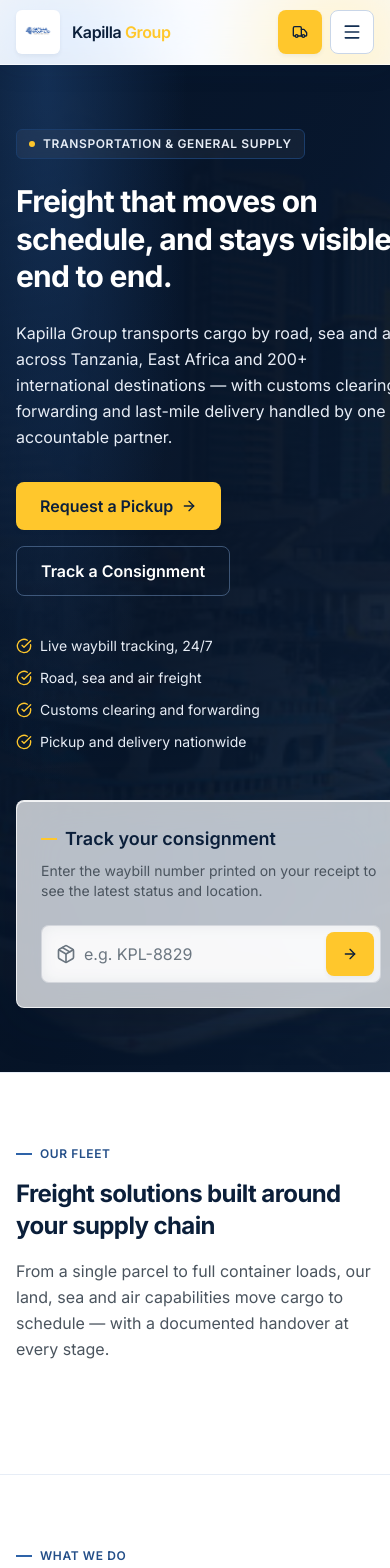
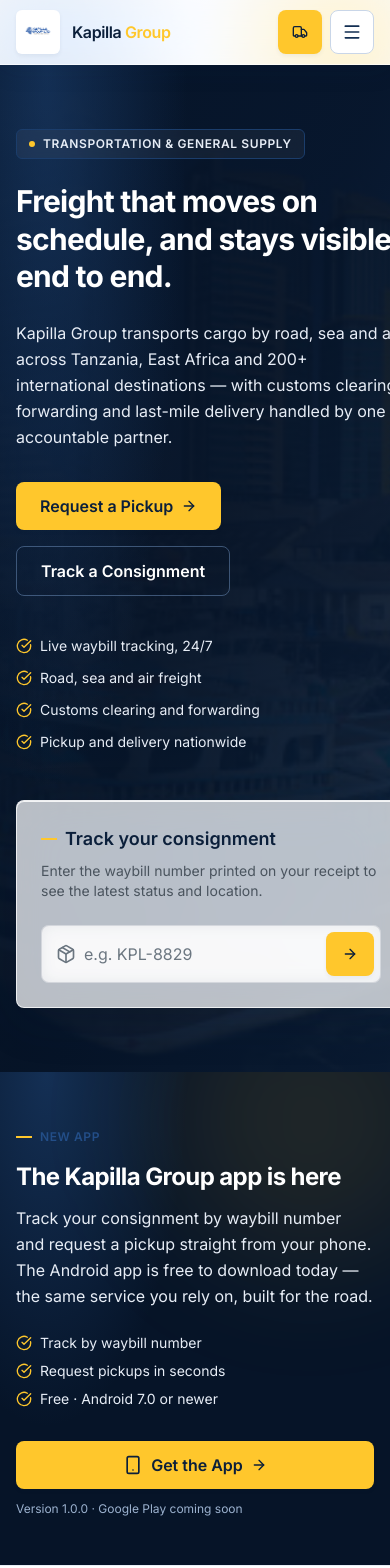
Before and after one commit to kingkai12-hub/KAPILLA, a Next.js app: page / in a window 390 px wide. Shown: the top 1568 px of the page. Built offline with nearby package versions, Linux system fonts and the light colour scheme.

Commit message:
feat(web): promote the app in header, footer and a home promo band
Add Get the App calls-to-action to the desktop header, mobile menu and footer, plus an on-page promo section announcing the new Android app and linking to /download.

```diff
--- a/components/WebHomeClient.tsx
+++ b/components/WebHomeClient.tsx
@@ -22,6 +22,7 @@ import {
   Package,
   Plane,
   Ship,
+  Smartphone,
   Truck,
   X,
   Zap,
@@ -92,6 +93,7 @@ const BTN_PADDING_INPUT = 'px-4 py-2.5';
 const BTN_PRIMARY = `${BTN} bg-accent text-navy-900 shadow-soft hover:bg-accent-dark hover:shadow-soft-lg`;
 const BTN_GHOST_DARK = `${BTN} border border-navy-400/60 text-white hover:bg-navy-800 focus-visible:outline-accent`;
 const BTN_QUIET = `${BTN} border border-navy-200 bg-white text-navy-800 hover:border-navy-400 hover:bg-navy-50`;
+const BTN_DARK = `${BTN} bg-navy-800 text-white shadow-soft hover:bg-navy-900 hover:shadow-soft-lg focus-visible:outline-accent`;
 
 const FOCUS_DARK = 'focus-visible:outline-accent';
 
@@ -846,6 +848,14 @@ export default function WebHomeClient({
                   <span className="hidden md:inline">Request a Pickup</span>
                 </button>
                 <Link
+                  href="/download"
+                  className={cn(BTN_DARK, 'hidden md:flex px-5 py-2.5 text-sm')}
+                  aria-label="Download the Kapilla Group app"
+                >
+                  <Smartphone aria-hidden="true" className="h-4 w-4" />
+                  <span>Get the App</span>
+                </Link>
+                <Link
                   href="/staff/login"
                   className={cn(BTN_QUIET, 'hidden md:flex px-5 py-2.5 text-sm')}
                   aria-label="Staff portal"
@@ -909,6 +919,15 @@ export default function WebHomeClient({
                       Staff Portal
                     </Link>
                   </div>
+                  <Link
+                    href="/download"
+                    onClick={() => setIsMenuOpen(false)}
+                    className={cn(BTN_DARK, 'mt-3 w-full px-4 py-3 text-sm')}
+                    aria-label="Download the Kapilla Group app"
+                  >
+                    <Smartphone aria-hidden="true" className="h-4 w-4" />
+                    <span>Get the App</span>
+                  </Link>
                 </motion.div>
               )}
             </AnimatePresence>
@@ -1255,6 +1274,63 @@ export default function WebHomeClient({
             )}
           </AnimatePresence>
 
+          {/* App promotion — announces the new Kapilla Group mobile app */}
+          <section className="relative isolate bg-navy-950 overflow-hidden scroll-mt-20">
+            <DarkBackdrop />
+            <div
+              aria-hidden="true"
+              className="pointer-events-none absolute -right-16 -top-24 h-72 w-72 rounded-full bg-accent/10 blur-3xl"
+            />
+            <div className={cn(CONTAINER, 'relative py-12 lg:py-16')}>
+              <div className="flex flex-col gap-8 lg:flex-row lg:items-center lg:justify-between lg:gap-16">
+                <motion.div
+                  initial={{ opacity: 0, y: 16 }}
+                  whileInView={{ opacity: 1, y: 0 }}
+                  viewport={{ once: true }}
+                  transition={{ duration: 0.5 }}
+                  className="max-w-2xl"
+                >
+                  <Eyebrow onDark>New app</Eyebrow>
+                  <h2 className="mt-4 text-2xl font-bold tracking-tight text-white md:text-3xl">
+                    The Kapilla Group app is here
+                  </h2>
+                  <p className={cn(LEAD, 'mt-3 text-pretty')}>
+                    Track your consignment by waybill number and request a pickup straight from your
+                    phone. The Android app is free to download today — the same service you rely on,
+                    built for the road.
+                  </p>
+                  <ul className="mt-6 flex flex-wrap gap-x-6 gap-y-2 text-sm text-navy-100">
+                    {[
+                      'Track by waybill number',
+                      'Request pickups in seconds',
+                      'Free · Android 7.0 or newer',
+                    ].map((item) => (
+                      <li key={item} className="flex items-center gap-2">
+                        <CheckCircle aria-hidden="true" className="h-4 w-4 shrink-0 text-accent" />
+                        {item}
+                      </li>
+                    ))}
+                  </ul>
+                </motion.div>
+
+                <div className="flex shrink-0 flex-col items-stretch gap-3 lg:items-end">
+                  <Link
+                    href="/download"
+                    className={cn('group', BTN_PRIMARY, BTN_PADDING_LG)}
+                    aria-label="Download the Kapilla Group app"
+                  >
+                    <Smartphone aria-hidden="true" className="h-5 w-5" />
+                    Get the App
+                    <ArrowIcon />
+                  </Link>
+                  <p className="text-xs text-navy-300 lg:text-right">
+                    Version 1.0.0 &middot; Google Play coming soon
+                  </p>
+                </div>
+              </div>
+            </div>
+          </section>
+
           {/* Advertisements Section */}
           {advertisements.length > 0 && (
             <section className="py-16 lg:py-20">
@@ -1388,6 +1464,17 @@ export default function WebHomeClient({
                 <MapPin aria-hidden="true" className="w-4 h-4 text-accent" />
                 Dar es Salaam, Tanzania
               </div>
+              <Link
+                href="/download"
+                className={cn(
+                  'group mb-6 inline-flex items-center gap-2 rounded-lg bg-accent px-5 py-3 text-sm font-semibold text-navy-900 shadow-soft transition-colors hover:bg-accent-dark',
+                  FOCUS_DARK
+                )}
+                aria-label="Download the Kapilla Group app"
+              >
+                <Smartphone aria-hidden="true" className="h-4 w-4" />
+                Get the App
+              </Link>
               <div className="text-xs text-navy-300">© 2026 Kapilla Group Ltd.</div>
               <div className="mt-4 text-[10px] font-mono text-navy-400 font-bold tracking-wider">
                 DEVELOPED BY KAISI
```
